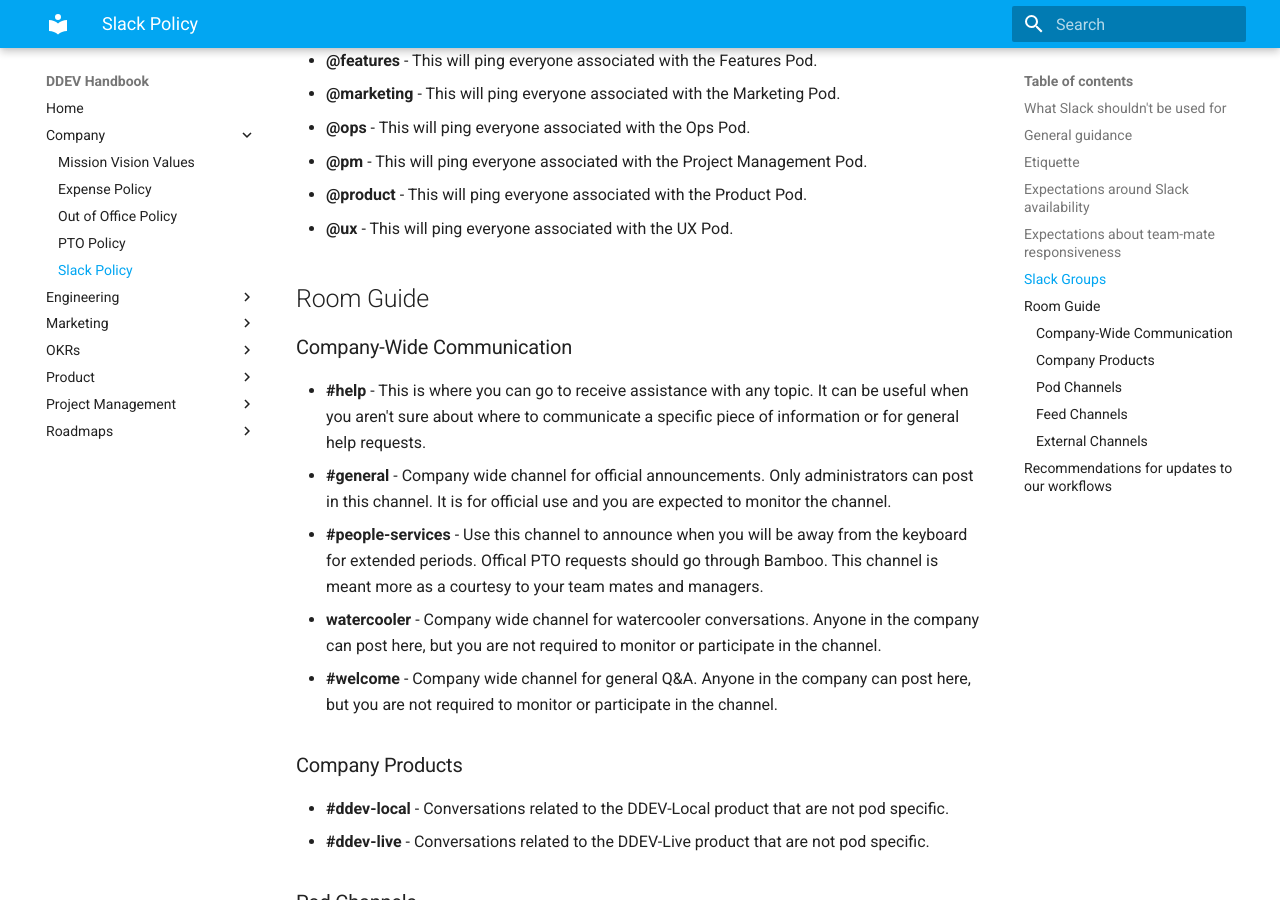
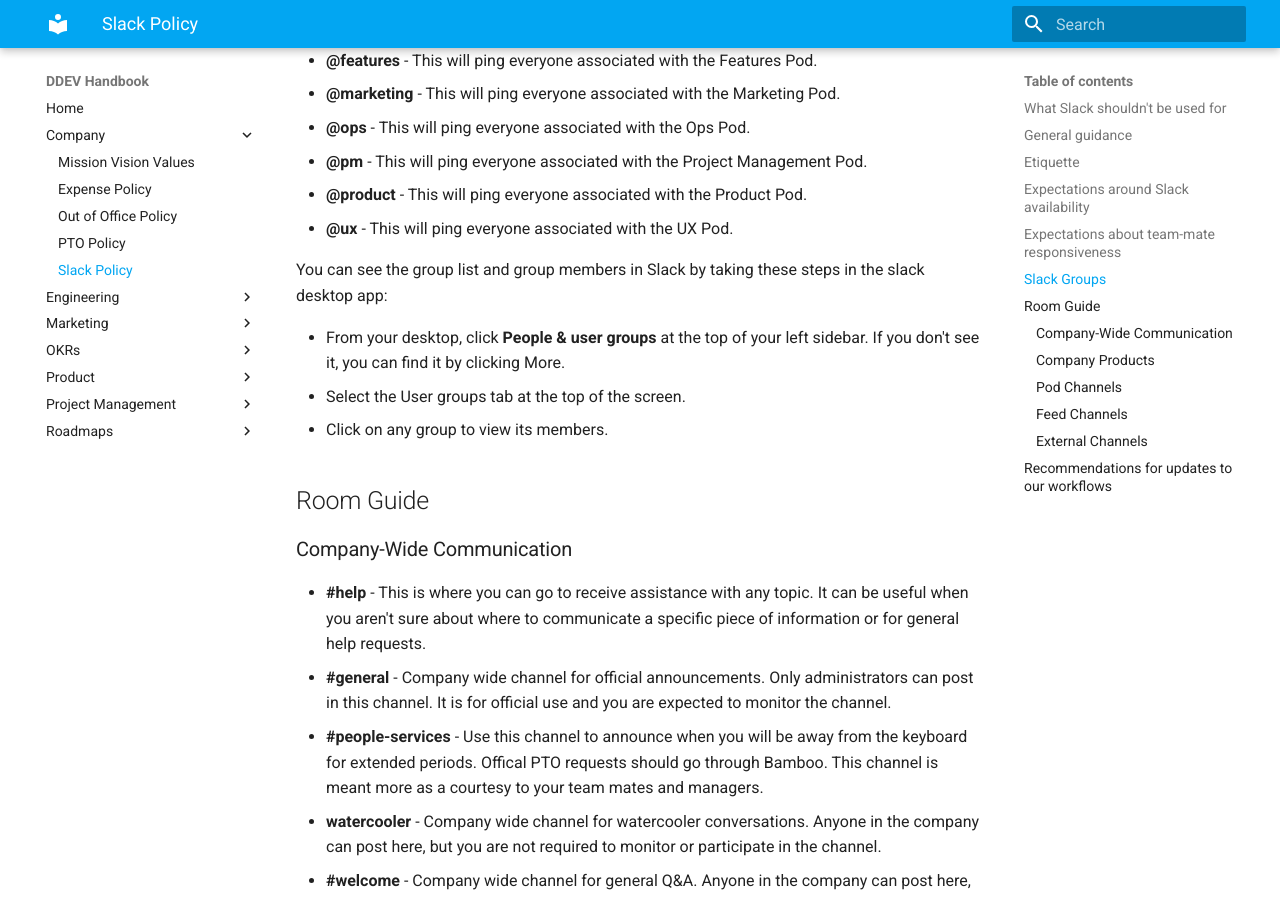
Before and after one commit to fru-io/handbook, an MkDocs documentation site: the page built from docs/company/slack-policy.md, in a window 1280 px wide and 900 px high, scrolled down 2271 px. Built offline with MkDocs 1.6.1 and Material for MkDocs 9.7.7, drawn with Linux system fonts in a browser that asks for light colours.

Commit message:
Update slack-policy.md
Adding instructions on viewing slack group membership

```diff
--- a/docs/company/slack-policy.md
+++ b/docs/company/slack-policy.md
@@ -62,6 +62,12 @@ You can ping specific department groups to alert the members in that group.
 - **@product** - This will ping everyone associated with the Product Pod.
 - **@ux** - This will ping everyone associated with the UX Pod.
 
+You can see the group list and group members in Slack by taking these steps in the slack desktop app:
+
+- From your desktop, click **People & user groups** at the top of your left sidebar. If you don't see it, you can find it by clicking  More.
+- Select the User groups tab at the top of the screen.
+- Click on any group to view its members.
+
 ## Room Guide
 
 ### Company-Wide Communication
```
